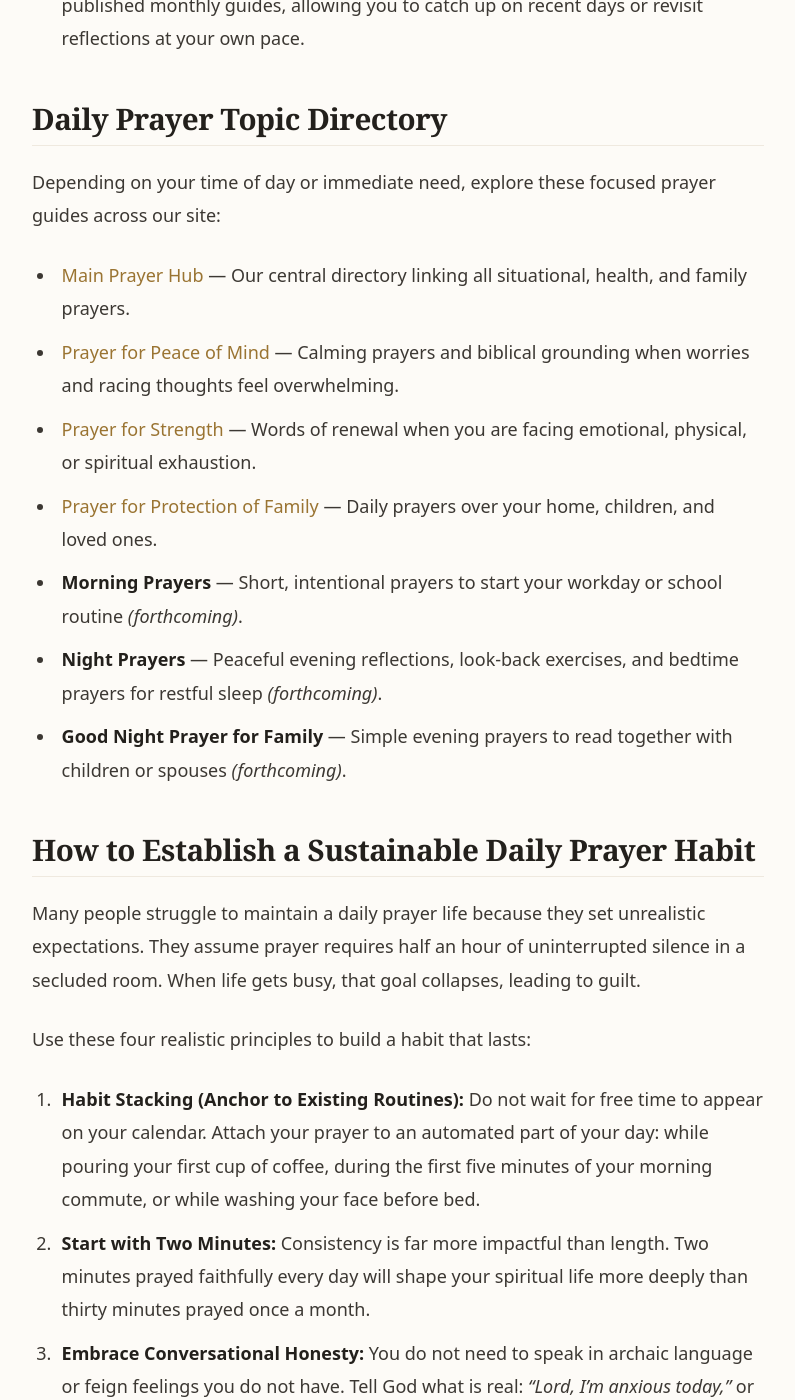
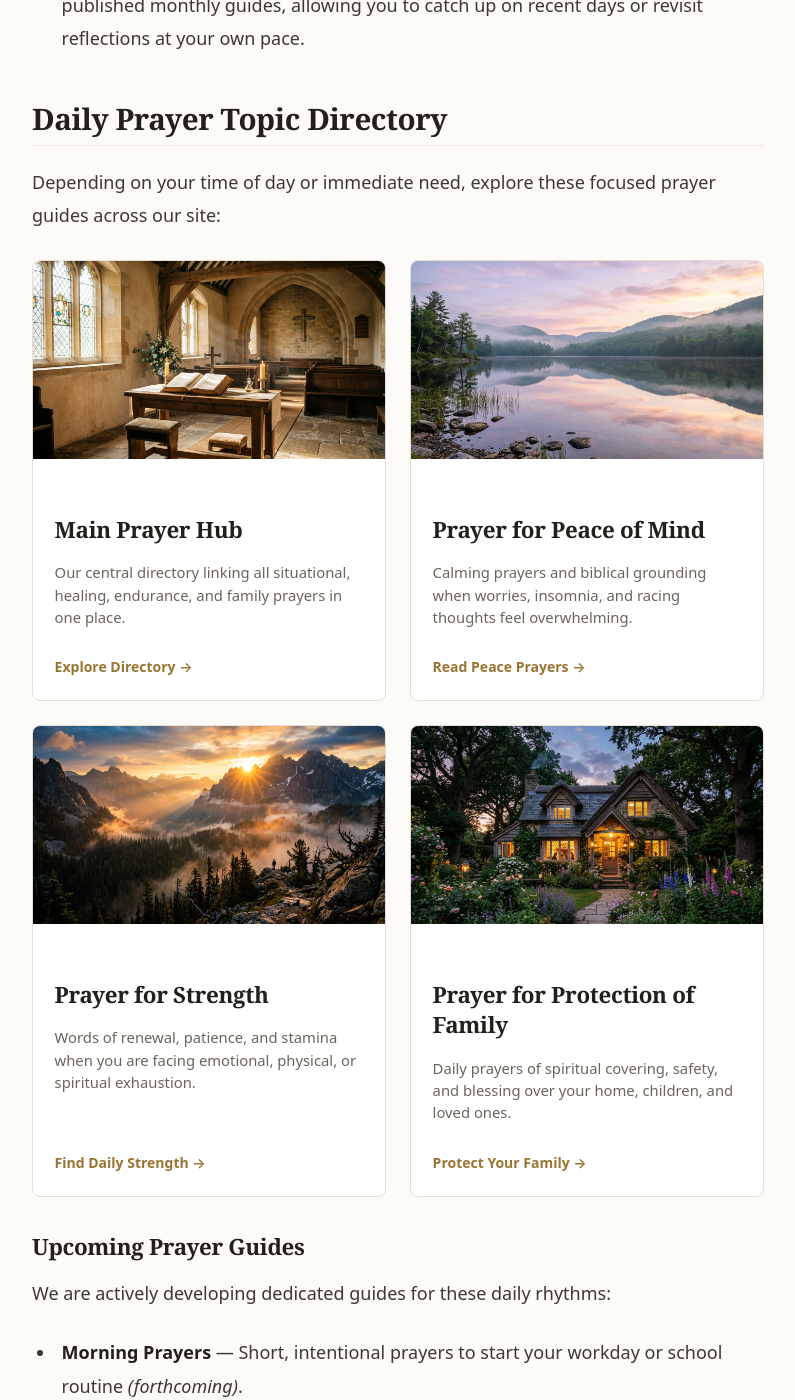
Before and after one commit to biblecalling/biblecalling.github.io, a Jekyll site: the page built from prayer/daily-prayer.md, in a window 1280 px wide and 1400 px high, scrolled down 2784 px. Shown: the whole window, without its empty margins (242-1037 px from the left). Built offline with Jekyll 4.4.1, drawn with Linux system fonts in a browser that asks for light colours.

Commit message:
Add visual spoke cards with copyright-free images for Daily Prayer subpages

```diff
--- a/assets/css/style.css
+++ b/assets/css/style.css
@@ -4231,3 +4231,101 @@ blockquote {
     font-size: 0.875rem;
   }
 }
+
+/* --------------------------------------------------------------------------
+   Spoke Pages Cards Grid (Daily Prayer Topic Showcase)
+   -------------------------------------------------------------------------- */
+.spoke-cards-grid {
+  display: grid;
+  grid-template-columns: 1fr;
+  gap: 1.5rem;
+  margin: 1.75rem 0 2.25rem;
+}
+
+@media (min-width: 640px) {
+  .spoke-cards-grid {
+    grid-template-columns: repeat(2, 1fr);
+  }
+}
+
+.spoke-card {
+  background-color: var(--color-surface);
+  border: 1px solid var(--color-border);
+  border-radius: var(--radius-md);
+  overflow: hidden;
+  display: flex;
+  flex-direction: column;
+  transition: transform var(--transition-fast), box-shadow var(--transition-fast), border-color var(--transition-fast);
+  text-decoration: none !important;
+}
+
+.spoke-card:hover {
+  transform: translateY(-3px);
+  box-shadow: var(--shadow-md);
+  border-color: var(--color-accent);
+}
+
+.spoke-card-media {
+  position: relative;
+  width: 100%;
+  aspect-ratio: 16 / 9;
+  background-color: var(--color-bg-alt);
+  overflow: hidden;
+}
+
+.spoke-card-img {
+  width: 100%;
+  height: 100%;
+  object-fit: cover;
+  display: block;
+  transition: transform var(--transition-normal);
+}
+
+.spoke-card:hover .spoke-card-img {
+  transform: scale(1.03);
+}
+
+.spoke-card-body {
+  padding: 1.25rem 1.35rem;
+  display: flex;
+  flex-direction: column;
+  flex-grow: 1;
+}
+
+.spoke-card-title {
+  font-family: var(--font-serif);
+  font-size: 1.18rem;
+  font-weight: 700;
+  color: var(--color-text-main);
+  margin-top: 0;
+  margin-bottom: 0.5rem;
+  line-height: 1.35;
+  transition: color var(--transition-fast);
+}
+
+.spoke-card:hover .spoke-card-title {
+  color: var(--color-accent);
+}
+
+.spoke-card-desc {
+  font-size: 0.925rem;
+  color: var(--color-text-muted);
+  line-height: 1.5;
+  margin: 0 0 1rem;
+  flex-grow: 1;
+}
+
+.spoke-card-action {
+  font-size: 0.875rem;
+  font-weight: 600;
+  color: var(--color-accent);
+  display: inline-flex;
+  align-items: center;
+  gap: 0.35rem;
+  transition: gap var(--transition-fast), color var(--transition-fast);
+}
+
+.spoke-card:hover .spoke-card-action {
+  gap: 0.55rem;
+  color: var(--color-accent-hover);
+}
--- a/prayer/daily-prayer.md
+++ b/prayer/daily-prayer.md
@@ -71,11 +71,56 @@ author: "Jesus Calling Team"
 <p>
   Depending on your time of day or immediate need, explore these focused prayer guides across our site:
 </p>
+
+<div class="spoke-cards-grid">
+  <a href="{{ site.baseurl }}/prayer/" class="spoke-card">
+    <div class="spoke-card-media">
+      <img src="{{ site.baseurl }}/assets/images/spoke-prayer-hub.jpg" alt="Main Prayer Hub" class="spoke-card-img" width="600" height="338" loading="lazy" decoding="async">
+    </div>
+    <div class="spoke-card-body">
+      <h3 class="spoke-card-title">Main Prayer Hub</h3>
+      <p class="spoke-card-desc">Our central directory linking all situational, healing, endurance, and family prayers in one place.</p>
+      <span class="spoke-card-action">Explore Directory &rarr;</span>
+    </div>
+  </a>
+
+  <a href="{{ site.baseurl }}/prayer/prayer-for-peace-of-mind/" class="spoke-card">
+    <div class="spoke-card-media">
+      <img src="{{ site.baseurl }}/assets/images/spoke-peace-of-mind.jpg" alt="Prayer for Peace of Mind" class="spoke-card-img" width="600" height="338" loading="lazy" decoding="async">
+    </div>
+    <div class="spoke-card-body">
+      <h3 class="spoke-card-title">Prayer for Peace of Mind</h3>
+      <p class="spoke-card-desc">Calming prayers and biblical grounding when worries, insomnia, and racing thoughts feel overwhelming.</p>
+      <span class="spoke-card-action">Read Peace Prayers &rarr;</span>
+    </div>
+  </a>
+
+  <a href="{{ site.baseurl }}/prayer/prayer-for-strength/" class="spoke-card">
+    <div class="spoke-card-media">
+      <img src="{{ site.baseurl }}/assets/images/spoke-prayer-for-strength.jpg" alt="Prayer for Strength" class="spoke-card-img" width="600" height="338" loading="lazy" decoding="async">
+    </div>
+    <div class="spoke-card-body">
+      <h3 class="spoke-card-title">Prayer for Strength</h3>
+      <p class="spoke-card-desc">Words of renewal, patience, and stamina when you are facing emotional, physical, or spiritual exhaustion.</p>
+      <span class="spoke-card-action">Find Daily Strength &rarr;</span>
+    </div>
+  </a>
+
+  <a href="{{ site.baseurl }}/prayer/prayer-for-protection-of-family/" class="spoke-card">
+    <div class="spoke-card-media">
+      <img src="{{ site.baseurl }}/assets/images/spoke-protection-of-family.jpg" alt="Prayer for Protection of Family" class="spoke-card-img" width="600" height="338" loading="lazy" decoding="async">
+    </div>
+    <div class="spoke-card-body">
+      <h3 class="spoke-card-title">Prayer for Protection of Family</h3>
+      <p class="spoke-card-desc">Daily prayers of spiritual covering, safety, and blessing over your home, children, and loved ones.</p>
+      <span class="spoke-card-action">Protect Your Family &rarr;</span>
+    </div>
+  </a>
+</div>
+
+<h3>Upcoming Prayer Guides</h3>
+<p>We are actively developing dedicated guides for these daily rhythms:</p>
 <ul>
-  <li><a href="{{ site.baseurl }}/prayer/">Main Prayer Hub</a> &mdash; Our central directory linking all situational, health, and family prayers.</li>
-  <li><a href="{{ site.baseurl }}/prayer/prayer-for-peace-of-mind/">Prayer for Peace of Mind</a> &mdash; Calming prayers and biblical grounding when worries and racing thoughts feel overwhelming.</li>
-  <li><a href="{{ site.baseurl }}/prayer/prayer-for-strength/">Prayer for Strength</a> &mdash; Words of renewal when you are facing emotional, physical, or spiritual exhaustion.</li>
-  <li><a href="{{ site.baseurl }}/prayer/prayer-for-protection-of-family/">Prayer for Protection of Family</a> &mdash; Daily prayers over your home, children, and loved ones.</li>
   <li><strong>Morning Prayers</strong> &mdash; Short, intentional prayers to start your workday or school routine <em>(forthcoming)</em>.</li>
   <li><strong>Night Prayers</strong> &mdash; Peaceful evening reflections, look-back exercises, and bedtime prayers for restful sleep <em>(forthcoming)</em>.</li>
   <li><strong>Good Night Prayer for Family</strong> &mdash; Simple evening prayers to read together with children or spouses <em>(forthcoming)</em>.</li>
```
Also changed, not shown: assets/images/spoke-peace-of-mind.jpg (added), assets/images/spoke-prayer-for-strength.jpg (added), assets/images/spoke-prayer-hub.jpg (added), assets/images/spoke-protection-of-family.jpg (added).
